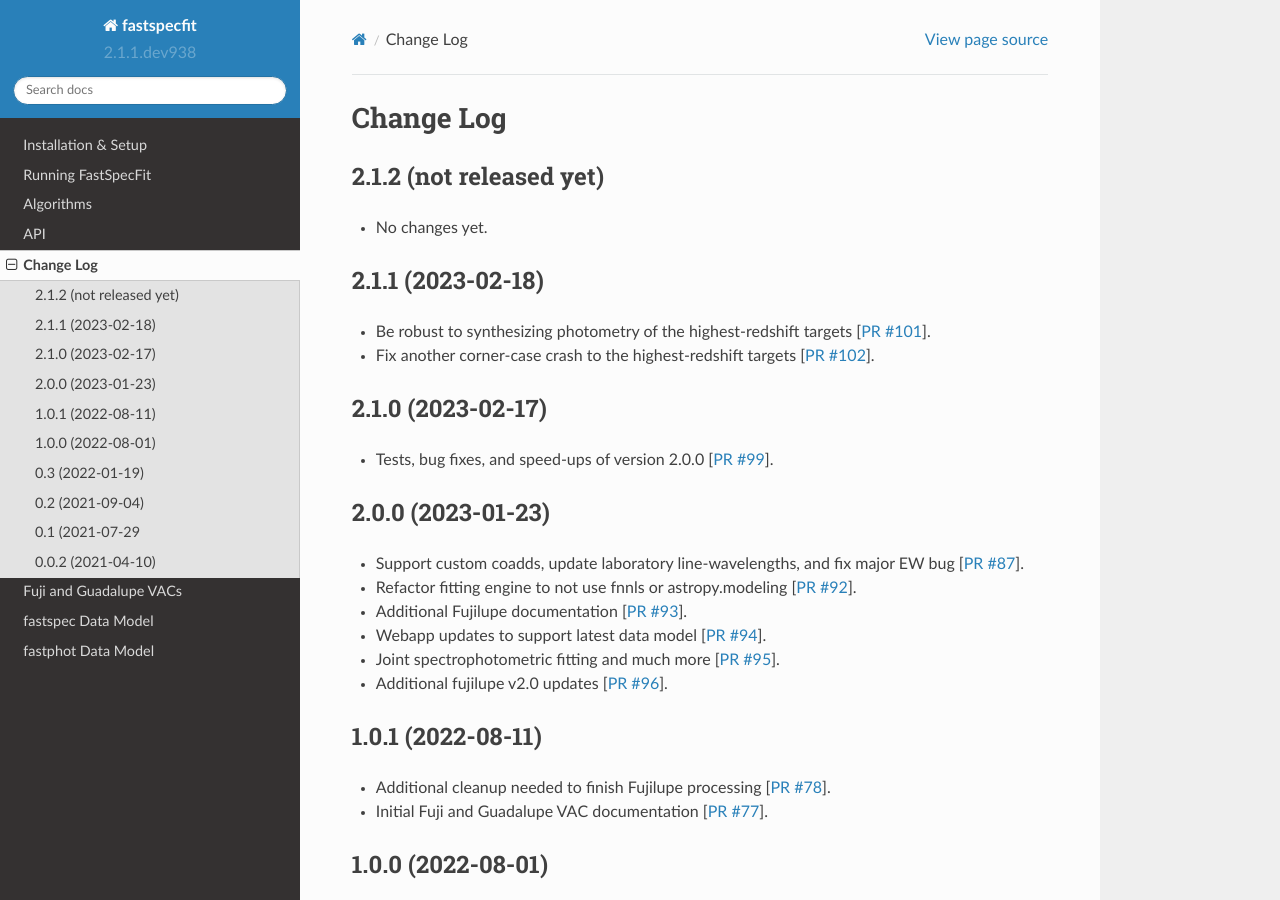
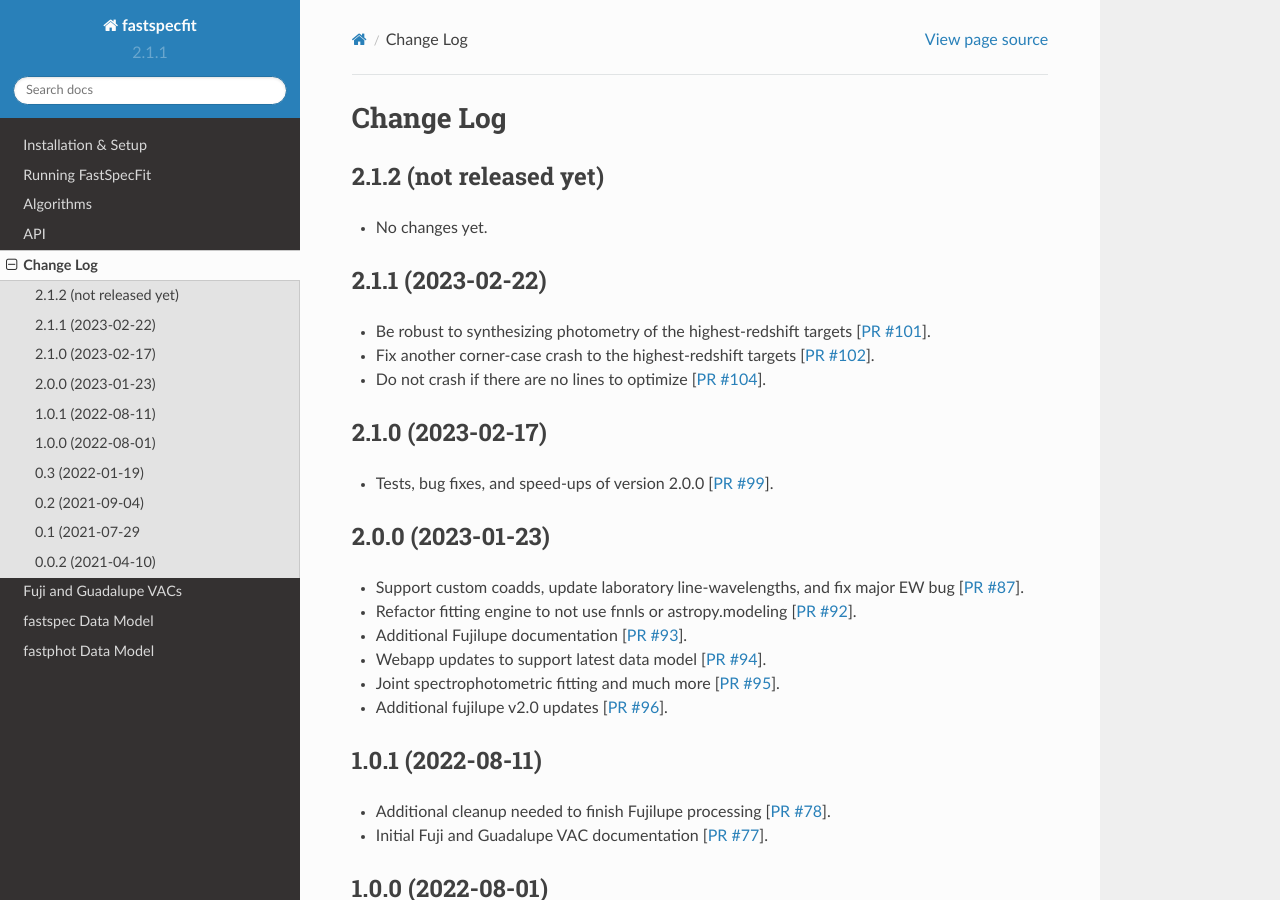
Before and after one commit to desihub/fastspecfit, a Sphinx documentation site: the page built from doc/changes.rst, in a window 1280 px wide and 900 px high. Built offline with Sphinx 7.4.7 and the Read the Docs theme 2.0.0, drawn with Linux system fonts in a browser that asks for light colours.

Commit message:
update change log [ci skip]

```diff
--- a/doc/changes.rst
+++ b/doc/changes.rst
@@ -7,14 +7,16 @@ Change Log
 
 * No changes yet.
 
-2.1.1 (2023-02-18)
-------------------------
+2.1.1 (2023-02-22)
+------------------
 
 * Be robust to synthesizing photometry of the highest-redshift targets [`PR #101`_].
 * Fix another corner-case crash to the highest-redshift targets [`PR #102`_].
+* Do not crash if there are no lines to optimize [`PR #104`_].
 
 .. _`PR #101`: https://github.com/desihub/fastspecfit/pull/101
 .. _`PR #102`: https://github.com/desihub/fastspecfit/pull/102
+.. _`PR #104`: https://github.com/desihub/fastspecfit/pull/104
 
 2.1.0 (2023-02-17)
 ------------------
--- a/py/fastspecfit/_version.py
+++ b/py/fastspecfit/_version.py
@@ -1 +1 @@
-__version__ = '2.1.1.dev938'
+__version__ = '2.1.1'
```
